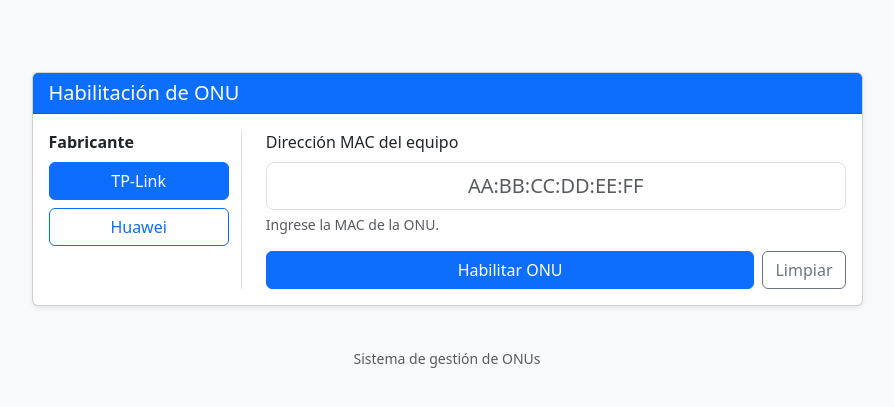
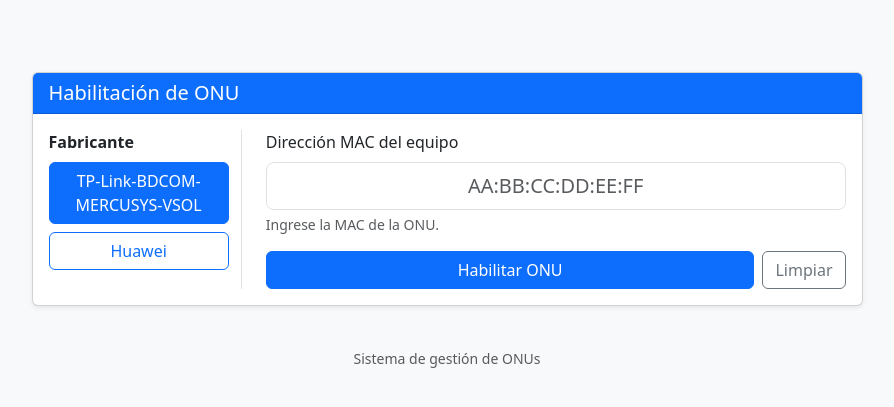
Before and after one commit to CeloTelecomunicaciones/activarfurukawa, a Django app: page / in a window 1280 px wide. Shown: the part 56-463 px from the top of the page, without its empty margins (193-1087 px from the left). Run offline with Django 5.2, Linux system fonts and the light colour scheme; some libraries are stand-ins or nearby versions.

Commit message:
Type onu

```diff
--- a/appenableonu/templates/main.html
+++ b/appenableonu/templates/main.html
@@ -49,7 +49,7 @@
 
                                 <label class="btn btn-outline-primary"
                                        for="tplink">
-                                    TP-Link
+                                    TP-Link-BDCOM-MERCUSYS-VSOL
                                 </label>
 
                                 <input
```
